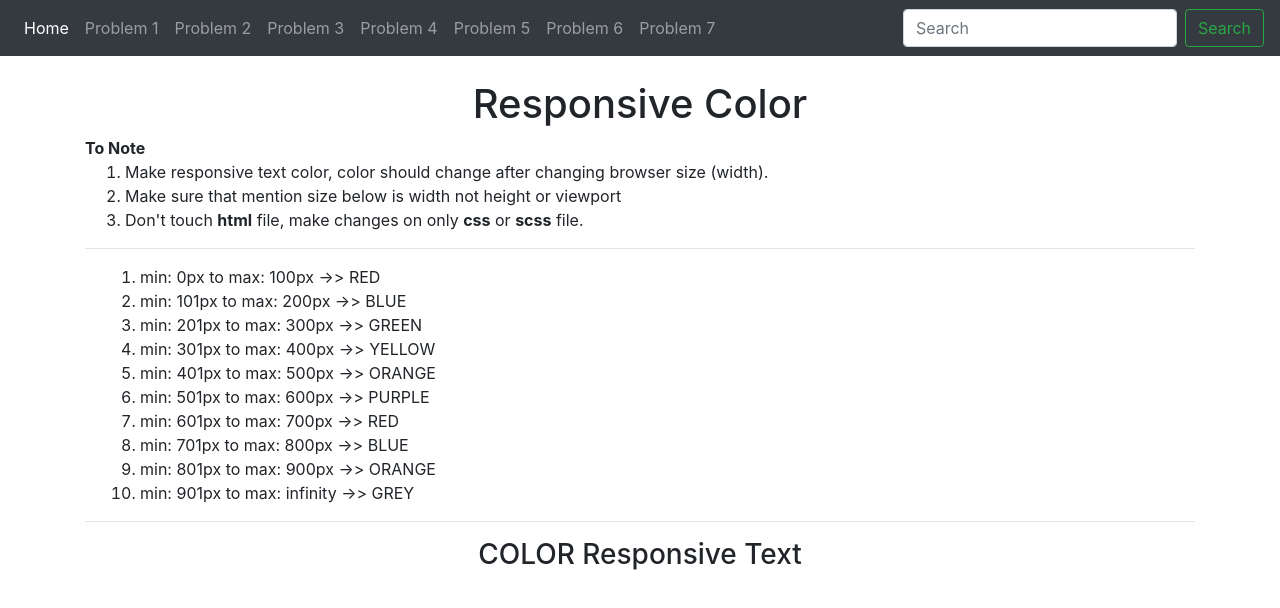
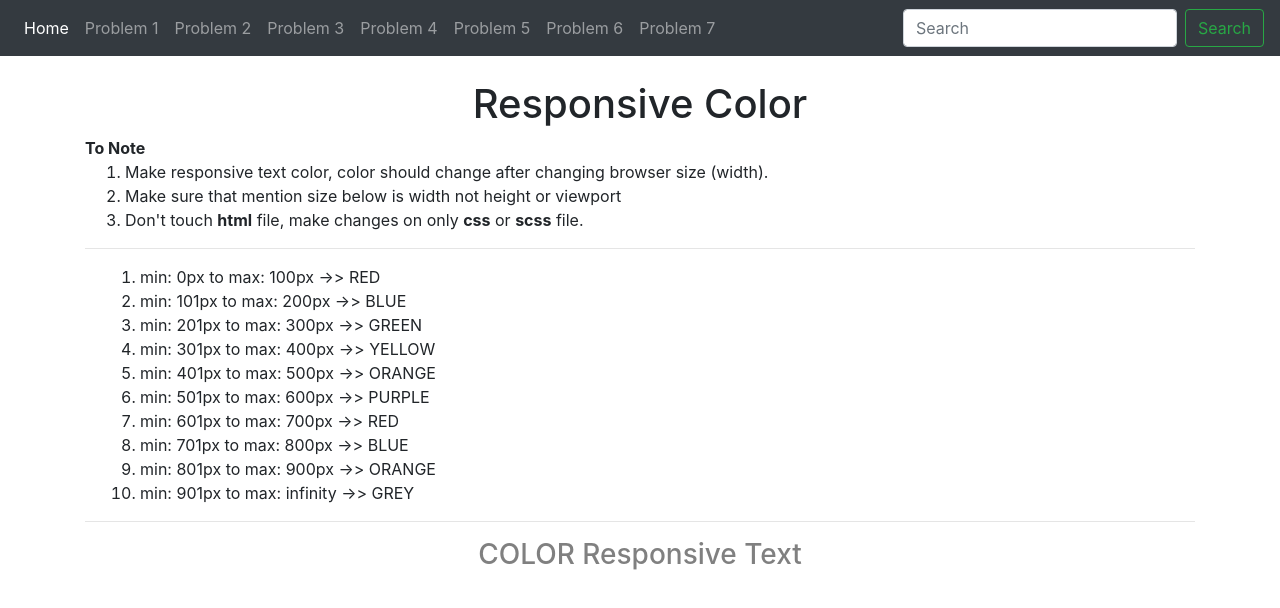
Before and after one commit to sagarrajak/angular-frontend-assigment, an Angular app: page /question-5 in a window 1280 px wide. Shown: the top 608 px of the page. Built offline with nearby package versions, Linux system fonts and the light colour scheme.

Commit message:
Fifth problem solved

```diff
--- a/src/app/question-five/question-five.component.scss
+++ b/src/app/question-five/question-five.component.scss
@@ -0,0 +1,32 @@
+.default {
+  @media (max-width: 100px) {
+    color: red;
+  }
+  @media (min-width: 101px) and (max-width: 200px) {
+    color: blue;
+  }
+  @media (min-width: 201px) and (max-width: 300px) {
+    color: green;
+  }
+  @media (min-width: 301px) and (max-width: 400px) {
+    color: yellow;
+  }
+  @media (min-width: 401px) and (max-width: 500px) {
+    color: orange;
+  }
+  @media (min-width: 501px) and (max-width: 600px) {
+    color: purple;
+  }
+  @media (min-width: 601px) and (max-width: 700px) {
+    color: red;
+  }
+  @media (min-width: 701px) and (max-width: 800px) {
+    color: blue;
+  }
+  @media (min-width: 801px) and (max-width: 900px) {
+    color: orange;
+  }
+  @media (min-width: 901px) {
+    color: grey;
+  }
+}
```
